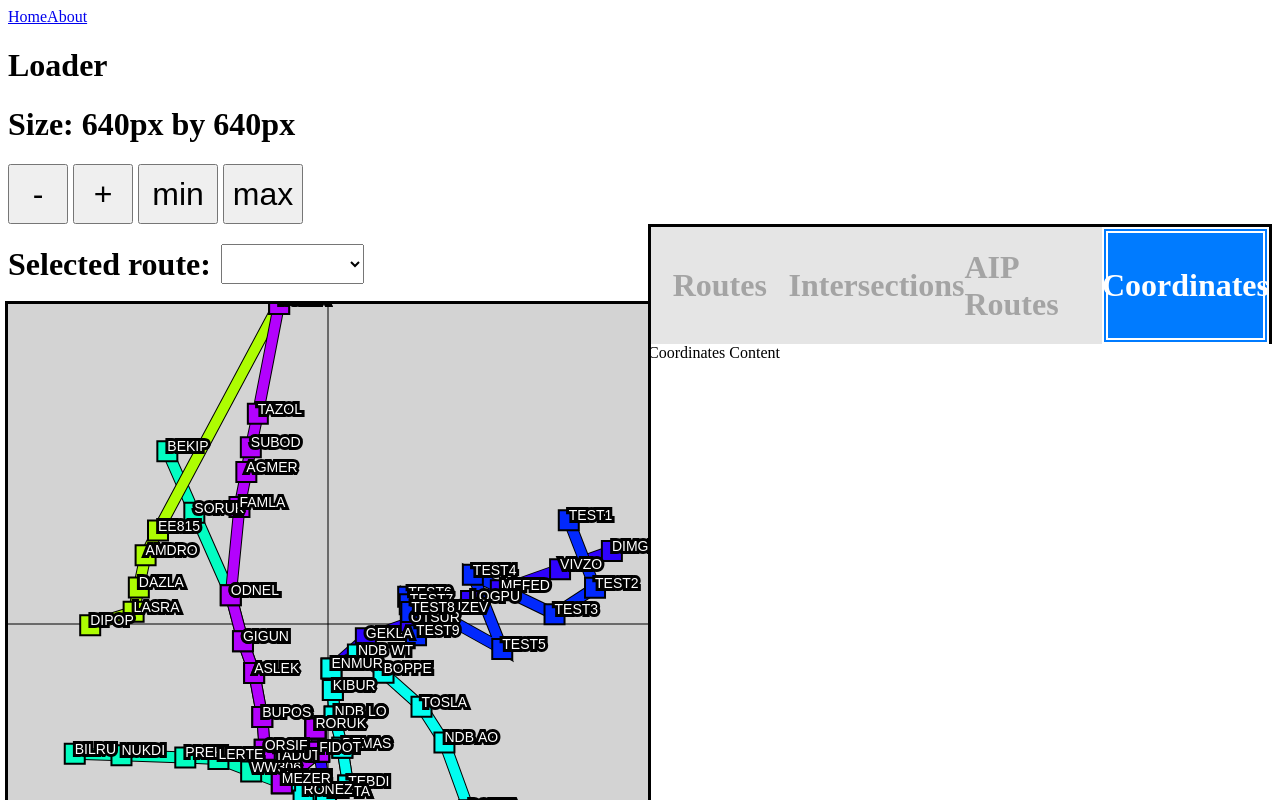
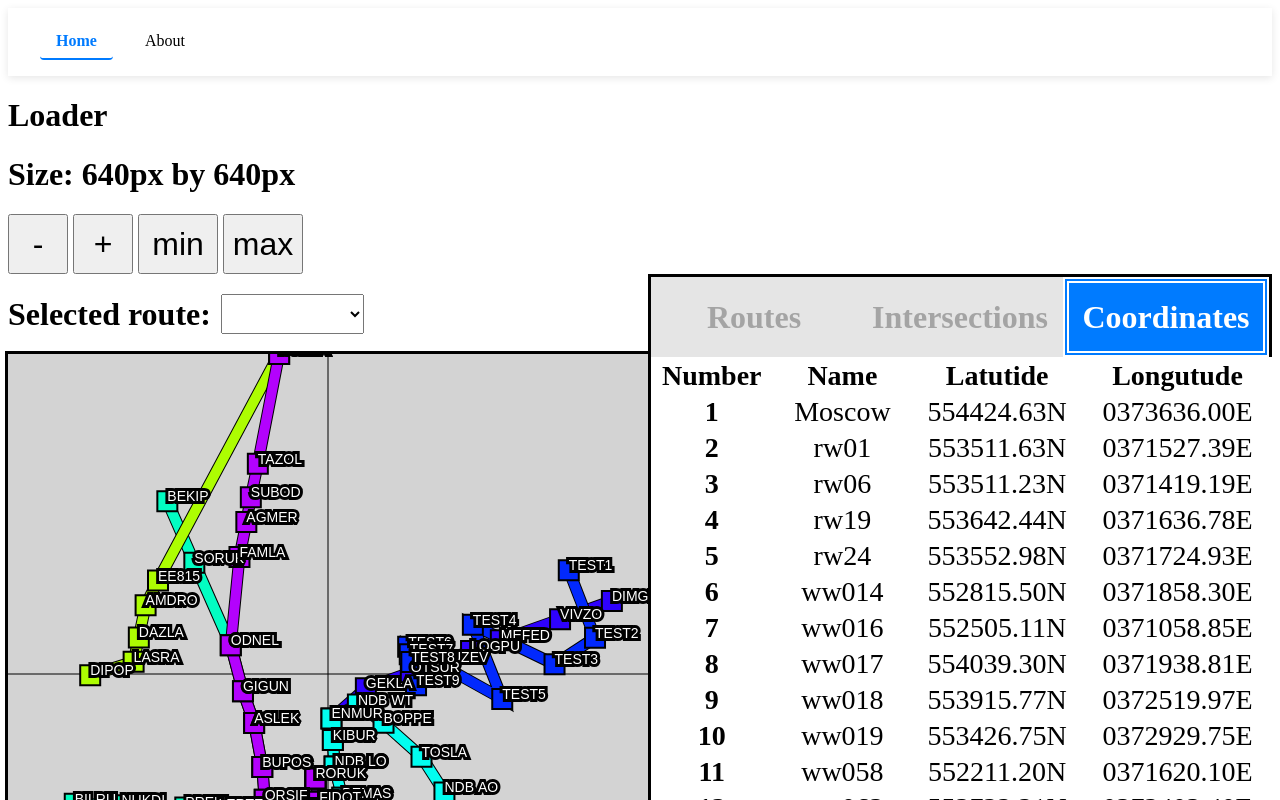
Before and after one commit to AntonFilipchuk/ATCRoutes_VUE, a Vue app in the folder ATCRoutes/: page / in a window 1280 px wide. Both pictures are taken after a click on the element "Coordinates". Shown: the top 800 px of the page. Built offline with nearby package versions, Linux system fonts and the light colour scheme; the HTML template or start-up script is replaced by a standard one.

Commit message:
added cooridnates and navbar

```diff
--- a/ATCRoutes/src/App.vue
+++ b/ATCRoutes/src/App.vue
@@ -15,4 +15,46 @@ import { RouterLink, RouterView } from 'vue-router'
   <RouterView />
 </template>
 
-<style scoped></style>
+<style scoped>
+header {
+  background-color: #ffffff;
+  box-shadow: 0 2px 8px rgba(0, 0, 0, 0.1);
+  padding: 1rem 0;
+  top: 0;
+  z-index: 100;
+}
+
+.wrapper {
+  max-width: 1200px;
+  margin: 0 auto;
+  padding: 0 1.5rem;
+}
+
+nav {
+  display: flex;
+  gap: 1rem;
+}
+
+nav a {
+  text-decoration: none;
+  color: #000000;
+  font-weight: 500;
+  padding: 0.5rem 1rem;
+  border-radius: 4px;
+  transition: all 0.3s ease;
+}
+
+nav a:hover {
+  color: #007bff;
+  background-color: rgba(66, 110, 185, 0.1);
+}
+
+nav a.router-link-active {
+  color: #007bff;
+  border-bottom: 2px solid #007bff;
+}
+
+nav a.router-link-exact-active {
+  font-weight: 600;
+}
+</style>
--- a/ATCRoutes/src/components/DataTypeDisplaySelector.vue
+++ b/ATCRoutes/src/components/DataTypeDisplaySelector.vue
@@ -20,8 +20,9 @@
       <div v-if="selectedButton === 'intersections'">
         <IntersectionsList />
       </div>
-      <div v-if="selectedButton === 'aipRoutes'">AIP Routes Content</div>
-      <div v-if="selectedButton === 'coordinates'">Coordinates Content</div>
+      <div v-if="selectedButton === 'coordinates'">
+        <CoordinatesList />
+      </div>
     </div>
   </div>
 </template>
@@ -29,11 +30,11 @@
 import { ref } from 'vue'
 import RoutesList from './Lists/RoutesList/RoutesList.vue'
 import IntersectionsList from './Lists/IntersectionsList.vue'
+import CoordinatesList from './Lists/CoordinatesList.vue'
 
 const buttons = [
   { id: 'routes', label: 'Routes' },
   { id: 'intersections', label: 'Intersections' },
-  { id: 'aipRoutes', label: 'AIP Routes' },
   { id: 'coordinates', label: 'Coordinates' },
 ]
 
--- /dev/null
+++ b/ATCRoutes/src/components/Lists/CoordinatesList.vue
@@ -0,0 +1,38 @@
+<template>
+  <div>
+    <table>
+      <thead>
+        <tr>
+          <th scope="col">Number</th>
+          <th scope="col">Name</th>
+          <th scope="col">Latutide</th>
+          <th scope="col">Longutude</th>
+        </tr>
+      </thead>
+      <tbody>
+        <tr v-for="(coordinate, index) in coordinates" :key="index">
+          <th>{{ index + 1 }}</th>
+          <td>{{ coordinate.name }}</td>
+          <td>{{ coordinate.getLatLonDMS().latitude }}</td>
+          <td>{{ coordinate.getLatLonDMS().longitude }}</td>
+        </tr>
+      </tbody>
+    </table>
+  </div>
+</template>
+<script setup lang="ts">
+import { coordinatesStore } from '@/stores/coordinatesStore'
+import { computed } from 'vue'
+const coordinates = computed(() => coordinatesStore().coordinates)
+</script>
+<style scoped>
+table {
+  width: 100%;
+  font-size: 28px;
+}
+
+table th,
+td {
+  text-align: center;
+}
+</style>
```
Also changed, not shown: ATCRoutes/src/components/Lists/IntersectionsList.vue (+7 -5 lines).
